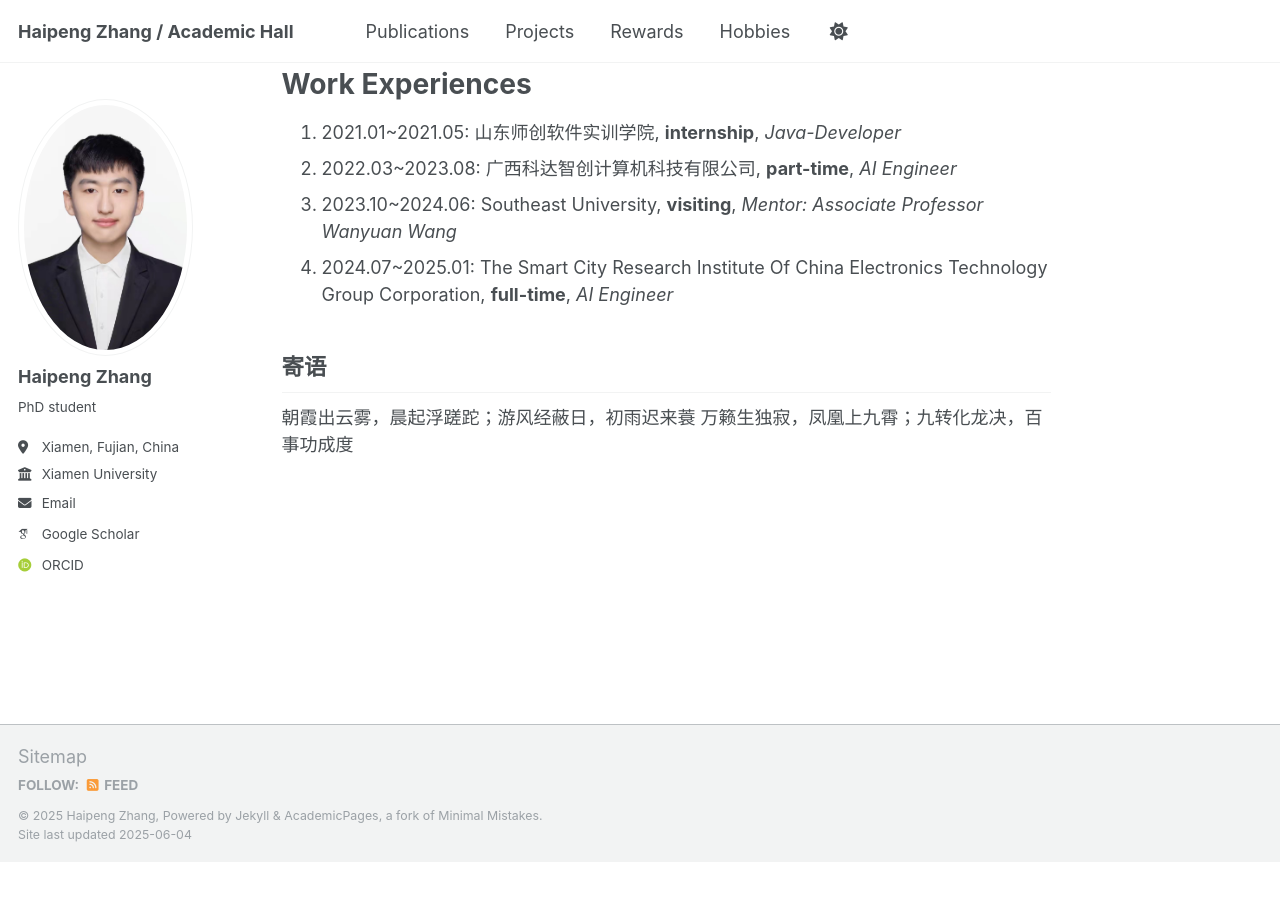
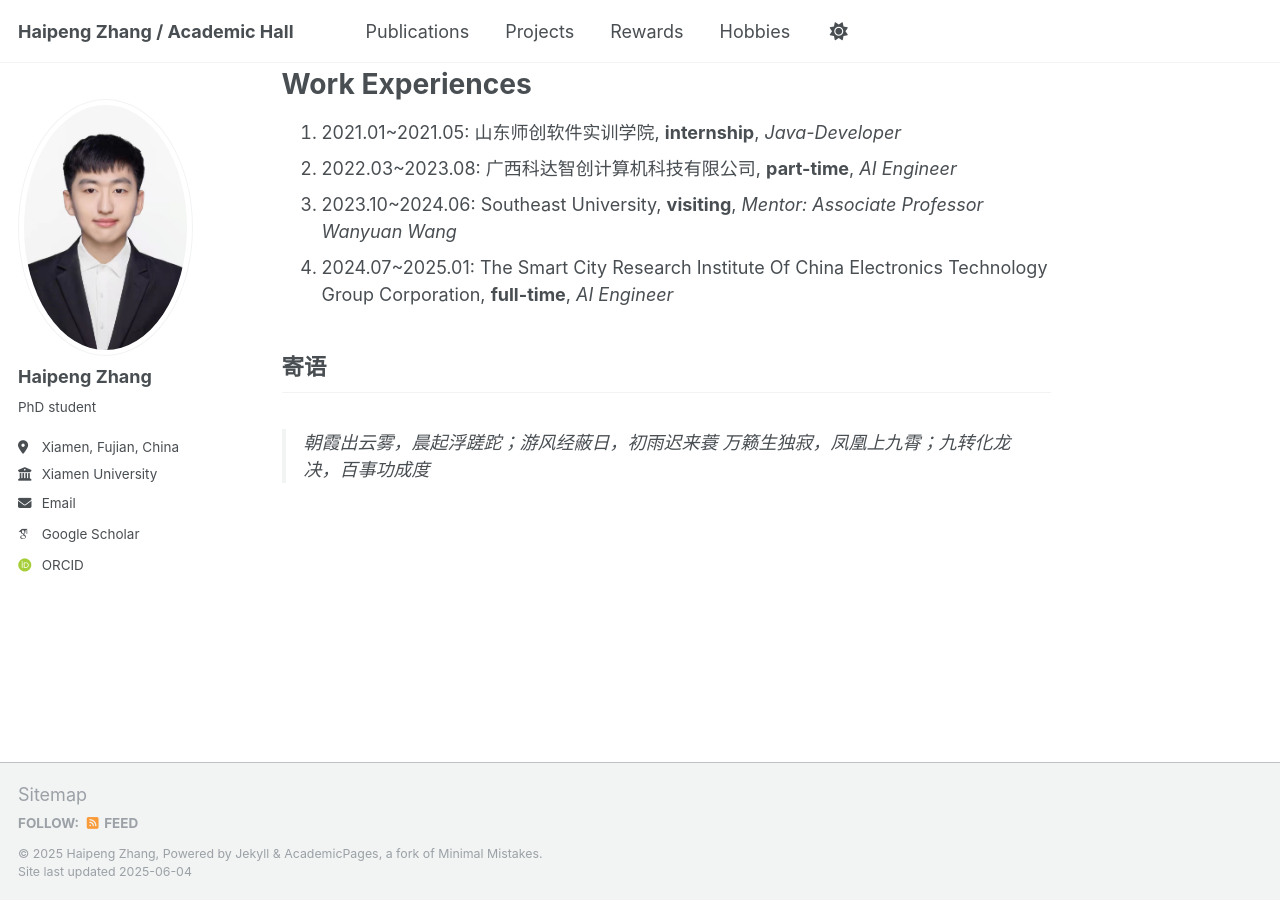
Before and after one commit to Harry-first/haipengzhang, a Jekyll site: the page built from _pages/about.md, in a window 1280 px wide and 900 px high, scrolled down 1363 px. Built offline with Jekyll 4.4.1, drawn with Linux system fonts in a browser that asks for light colours; some web fonts are replaced; before the commit the page ends 2225 px from its top, so only the background shows below that.

```diff
--- a/_pages/about.md
+++ b/_pages/about.md
@@ -41,5 +41,5 @@ Work Experiences
 
 寄语
 ------
-朝霞出云雾，晨起浮蹉跎；游风经蔽日，初雨迟来蓑
-万籁生独寂，凤凰上九霄；九转化龙决，百事功成度
+> 朝霞出云雾，晨起浮蹉跎；游风经蔽日，初雨迟来蓑
+> 万籁生独寂，凤凰上九霄；九转化龙决，百事功成度
```
